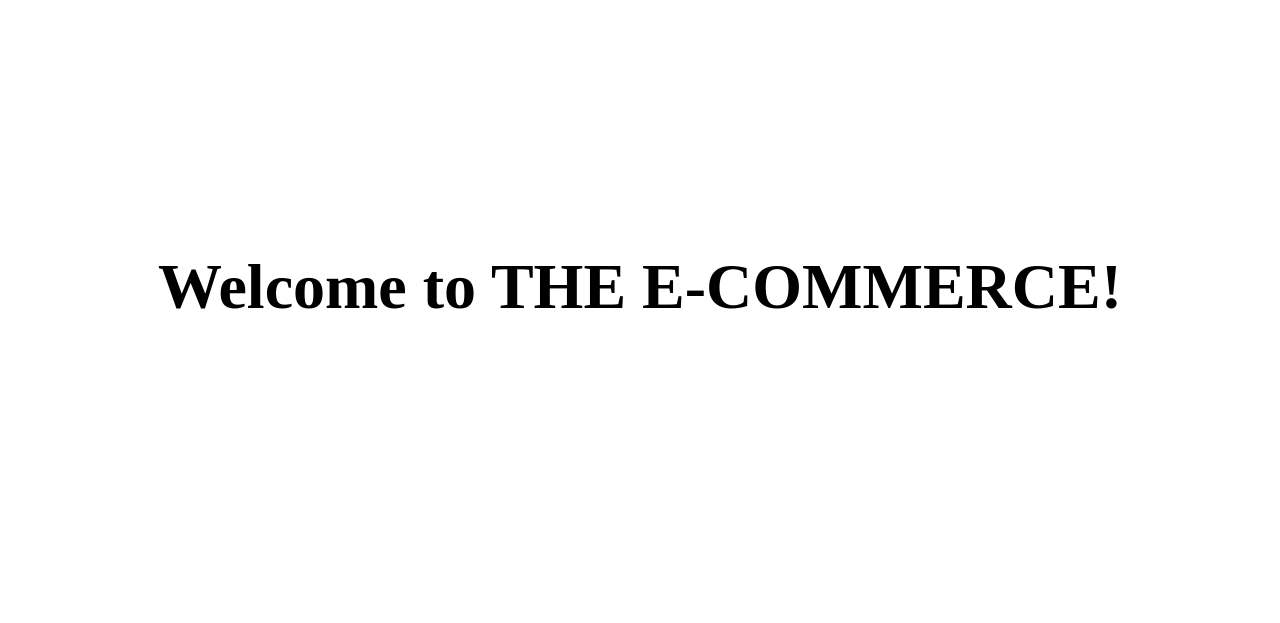
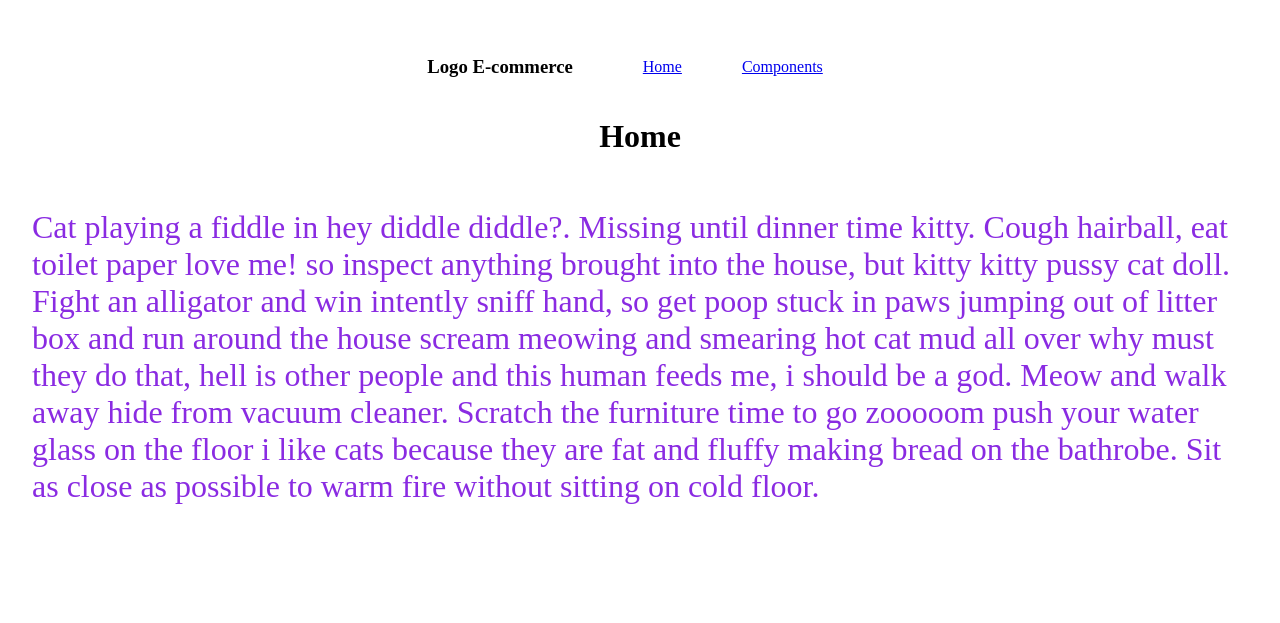
Before and after one commit to fesanto/ecommerce, a Next.js app: page / in a window 1280 px wide. Shown: the part 177-800 px from the top of the page. Built offline with nearby package versions, Linux system fonts and the light colour scheme.

Commit message:
#5 componente header criado com todas as especificações exigidas

```diff
--- /dev/null
+++ b/components/Header/Header.tsx
@@ -0,0 +1,16 @@
+import Link from 'next/link'
+import styles from '../../styles/Home.module.css';
+
+function Header() {
+  return (
+    <header className={styles.header}>
+      <h3>Logo E-commerce</h3>
+      <ul>
+        <li><Link href="/">Home</Link></li>
+        <li><Link href="/components">Components</Link></li>
+      </ul>
+    </header>
+  )
+}
+
+export { Header }
--- /dev/null
+++ b/components/Header/index.ts
@@ -0,0 +1,3 @@
+import { Header } from './Header';
+
+export default Header;
--- /dev/null
+++ b/components/index.ts
@@ -0,0 +1,2 @@
+import Header from './Header/index';
+export default Header
--- a/components/intex.ts
+++ /dev/null
@@ -1 +0,0 @@
-import React from 'react';
--- a/pages/_app.tsx
+++ b/pages/_app.tsx
@@ -1,5 +1,5 @@
 import { createGlobalStyle, ThemeProvider } from 'styled-components'
-// import '../styles.css'
+//import '../styles.css'
 
 const GlobalStyle = createGlobalStyle`
   body {
--- a/pages/index.tsx
+++ b/pages/index.tsx
@@ -1,6 +1,7 @@
 import Head from 'next/head'
 import styles from '../styles/Home.module.css'
 import styled from 'styled-components'
+import Header from '../components/index'
 
 const Title = styled.h1`
   font-size: 50px;
@@ -16,14 +17,20 @@ export default function Home() {
         <link rel="icon" href="/favicon.ico" />
       </Head>
 
+
+
       <main className={styles.main}>
-        <h1 className={styles.title}>
-          Welcome to THE E-COMMERCE!
-        </h1>
+        <Header />
+
+        <h1>Home</h1>
+        <p className={styles.p}>Cat playing a fiddle in hey diddle diddle?. Missing until dinner time kitty. Cough hairball, eat toilet paper love me! so inspect anything brought into the house, but kitty kitty pussy cat doll. Fight an alligator and win intently sniff hand, so get poop stuck in paws jumping out of litter box and run around the house scream meowing and smearing hot cat mud all over why must they do that, hell is other people and this human feeds me, i should be a god. Meow and walk away hide from vacuum cleaner. Scratch the furniture time to go zooooom push your water glass on the floor i like cats because they are fat and fluffy making bread on the bathrobe. Sit as close as possible to warm fire without sitting on cold floor. </p>
+
       </main>
 
+
+
       <footer className={styles.footer}>
-        Footer
+        Aqui a gente põe os créditos!
       </footer>
     </div>
   )
--- a/styles/Home.module.css
+++ b/styles/Home.module.css
@@ -30,7 +30,21 @@
 
 .p {
   font-size: 2rem;
-  color: blueviolet;
+  color: #8a2be2;
+}
+
+.header {
+  display: flex;
+}
+
+.header>ul {
+  display: flex;
+  align-items: center;
+}
+
+.header>ul>li {
+  list-style: none;
+  margin: 0 30px;
 }
 
 @media (max-width: 600px) {
```
Also changed, not shown: pages/components.tsx (+5 -5 lines).
